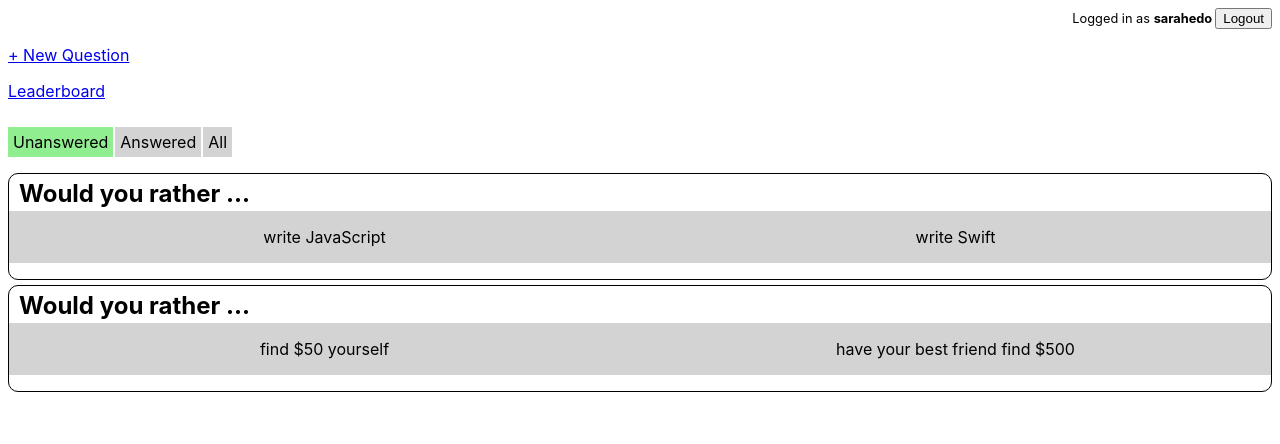
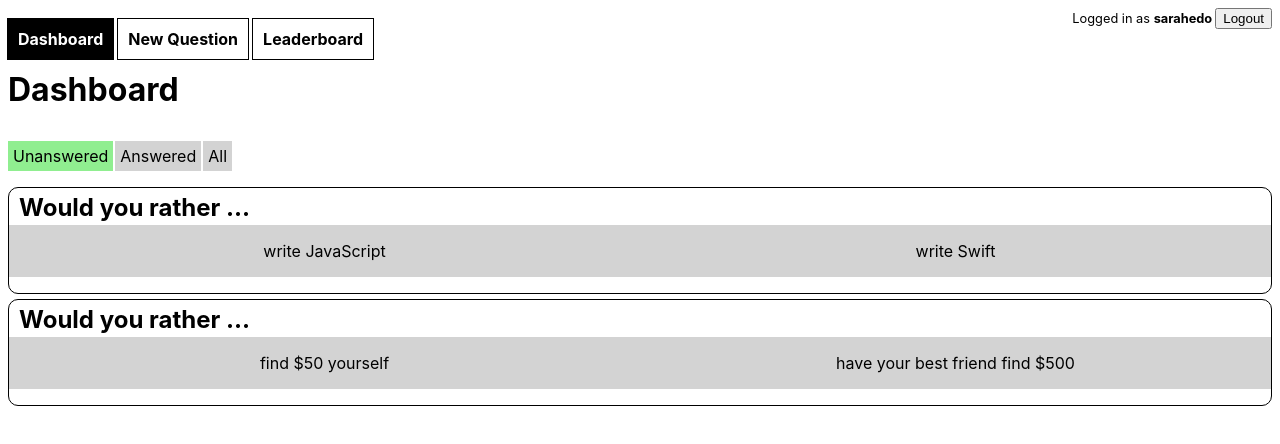
Before and after one commit to jhgilbert/would_you_rather, a React (Create React App) app: page / in a window 1280 px wide. Shown: the top 444 px of the page. Built offline with nearby package versions, Linux system fonts and the light colour scheme.

Commit message:
feat: Add nav component

```diff
--- a/src/components/App.js
+++ b/src/components/App.js
@@ -5,6 +5,7 @@ import { connect } from 'react-redux'
 import { handleInitialData } from '../actions/shared'
 import Dashboard from './Dashboard'
 import Leaderboard from './Leaderboard'
+import Nav from './Nav'
 import NewQuestion from './NewQuestion'
 import Question from './Question'
 import Login from './Login'
@@ -32,6 +33,7 @@ class App extends Component {
             Logged in as <strong>{ authedUser } </strong>
             <button onClick={this.logout}>Logout</button>
           </div>
+          <Nav />
           <Router>
             <div>
               <Route path='/' exact component={Dashboard} />
--- a/src/components/Dashboard.js
+++ b/src/components/Dashboard.js
@@ -39,10 +39,7 @@ class Dashboard extends Component {
 
     return (
       <div>
-        <div>
-          <p><a href="/new">+ New Question</a></p>
-          <p><a href="/leaderboard">Leaderboard</a></p>
-        </div>
+        <h1>Dashboard</h1>
         <div>
           <div style={setDivStyle(filter === 'unanswered')} onClick={() => this.setFilter('unanswered')}>
             Unanswered
--- /dev/null
+++ b/src/components/Nav.js
@@ -0,0 +1,28 @@
+import React, { Component } from 'react'
+import { connect } from 'react-redux'
+
+const ROUTES = {
+  dashboard: '/',
+  newQuestion: '/new',
+  leaderboard: '/leaderboard'
+}
+
+function isCurrentRoute(routeName) {
+  const path = window.location.pathname
+  return path === ROUTES[routeName]
+}
+
+class Nav extends Component {
+  render() {
+    const path = window.location.pathname
+    return (
+      <nav>
+        <a className={isCurrentRoute('dashboard') ? 'active' : null} href="/">Dashboard</a>
+        <a className={isCurrentRoute('newQuestion') ? 'active' : null} href="/new">New Question</a>
+        <a className={isCurrentRoute('leaderboard') ? 'active' : null} href="/leaderboard">Leaderboard</a>
+      </nav>
+    )
+  }
+}
+
+export default Nav
--- a/src/index.css
+++ b/src/index.css
@@ -11,3 +11,17 @@ code {
   font-family: source-code-pro, Menlo, Monaco, Consolas, "Courier New",
     monospace;
 }
+
+nav a {
+  padding: 10px;
+  outline: 1px solid black;
+  margin-right: 5px;
+  text-decoration: none;
+  font-weight: bold;
+  color: black;
+}
+
+nav a.active {
+  background-color: black;
+  color: white;
+}
```
